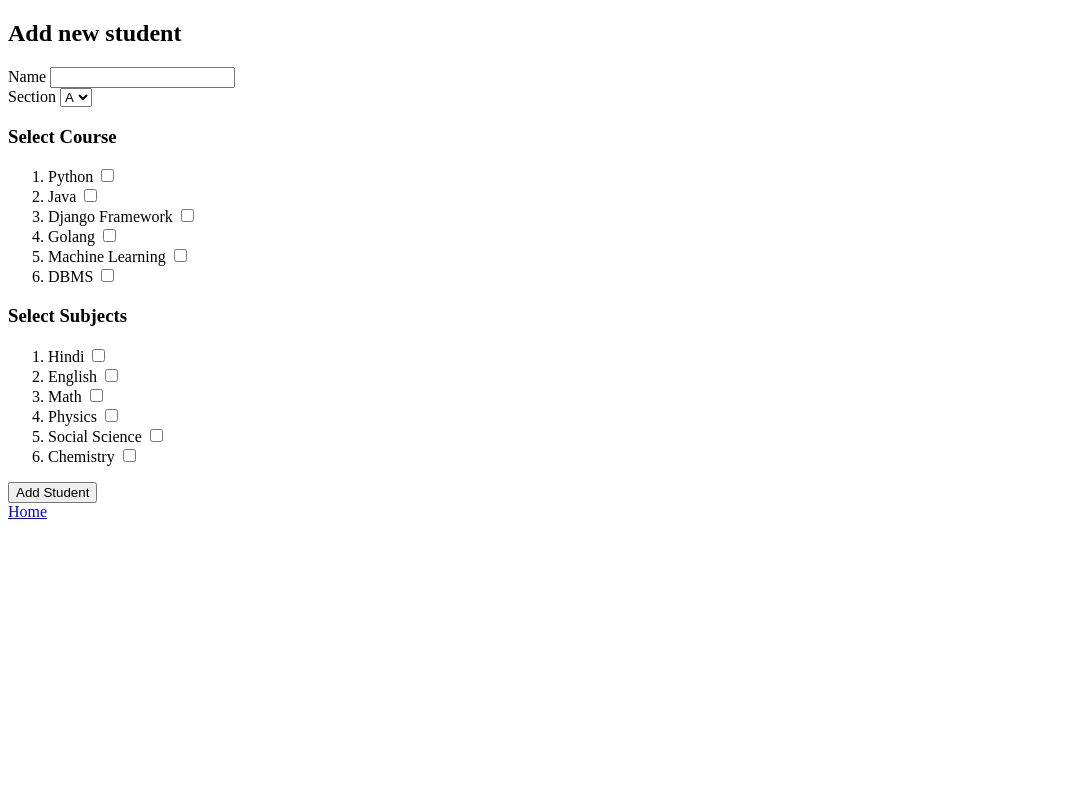
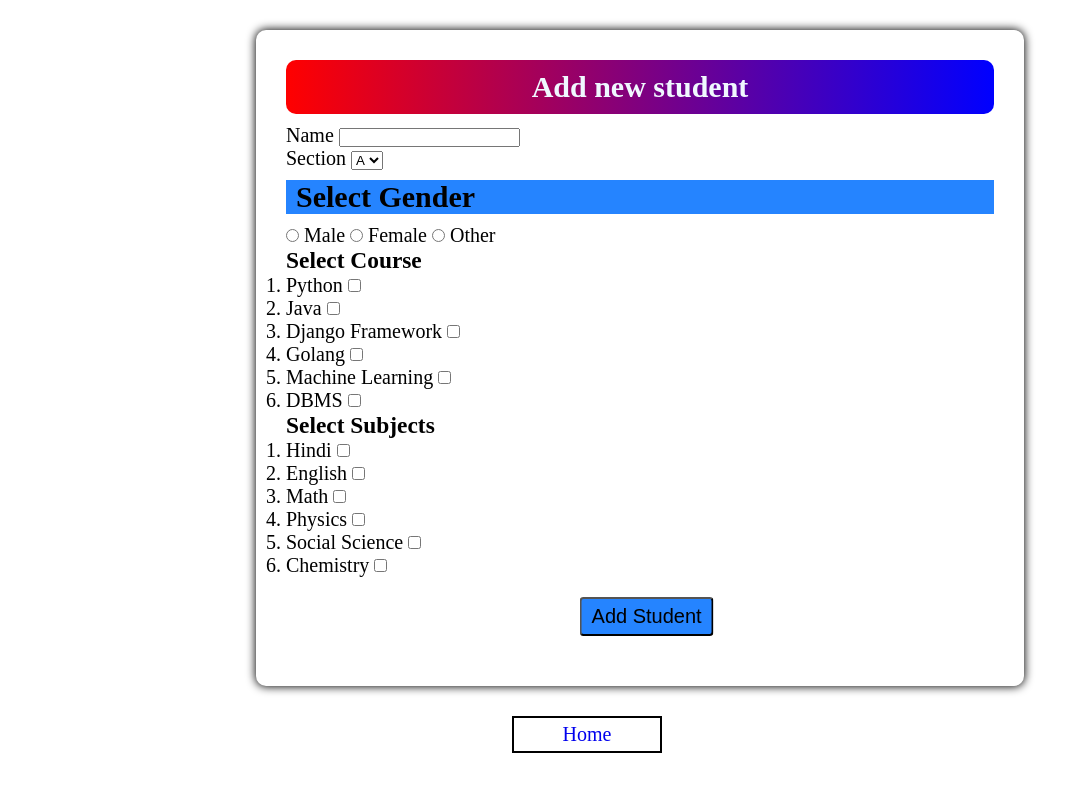
Before and after one commit to rampravesh22/django-practice, a Django app: page /addstudent/ in a window 1280 px wide. Shown: the whole page, without its empty margins (0-1087 px from the left). Run offline with Django 4.2, Linux system fonts and the light colour scheme.

Commit message:
just commit

```diff
--- a/related_name/core/static/core.css
+++ b/related_name/core/static/core.css
@@ -1,11 +1,35 @@
+:root {
+    --color-primary: #2584ff;
+    --color-secondary: rgb(69, 255, 140);
+}
+
+*,
+*::after,
+*::before {
+    box-sizing: border-box;
+    margin: 0;
+    padding: 0;
+}
+
+input[type=submit] {
+    background-color: var(--color-primary);
+}
+
+html {
+    /* 1rem = 10px*/
+    font-size: 62.5%;
+}
+
 h1 {
     animation: heading 4s linear infinite alternate;
+    font-size: 3rem;
 }
 
-.addnewstudent {
-    border: solid black 3px;
-    padding: 20px;
+container {
+    border: 2px solid black;
 }
+
+
 
 @keyframes heading {
     0% {}
@@ -16,32 +40,31 @@ h1 {
 }
 
 
-
-a {
+table a {
     text-decoration: none;
     border: 2px solid black;
-    color: black;
-    padding: 2px 4px;
+    color: rgb(255, 255, 255);
+    padding: 3px 5px;
     border-radius: 5px;
-    background-color: rgb(48, 255, 158);
+    background-color: var(--color-primary);
     position: relative;
     left: 30%;
     transition: all 200ms;
+    font-size: 1.3rem;
 
 
 }
 
 a:hover {
     background-color: aliceblue;
+    color: black;
 }
 
 table {
     border-collapse: collapse;
     padding: 12px;
-    width: 100%;
-    position: relative;
-    left: 50%;
-    transform: translate(-50%);
+    width: 90%;
+    margin: auto;
 }
 
 
@@ -51,9 +74,119 @@ thead {
     border: 4px solid red;
 }
 
+.click-here {
+    margin: auto;
+    margin-top: 2rem;
+    padding: 1rem;
+}
+
+.click-here {
+    width: 80%;
+    text-align: center;
+
+}
+
+tr:nth-child(even) {
+    background-color: #ccd5d3;
+}
+
+tr {
+    transition: all 500ms;
+}
+
+tr:hover {
+    background-color: rgb(121, 121, 233);
+}
+
+.click-here a {
+    font-size: 3rem;
+    text-decoration: none;
+    background-color: rgb(204, 223, 224);
+    border: rgb(255, 0, 140) solid 2px;
+    padding: .4rem 1rem;
+    border-radius: 1rem;
+    text-transform: capitalize;
+    font-family: Arial, Helvetica, sans-serif;
+}
+
 tr,
 th,
 td {
     border: 1px solid;
-    padding: 6px;
+    padding: 1rem;
+    font-size: 2rem;
 }
+
+.details {
+    font-size: 2rem;
+    width: 80%;
+    margin: 2rem auto;
+    border: 2px solid black;
+    padding: 1.5rem 3rem;
+}
+
+.details .name span {
+    font-size: 3rem;
+    color: dodgerblue;
+    font-weight: normal;
+}
+
+.container {
+
+    font-size: 2rem;
+    padding: 3rem;
+    box-shadow: 0 0 1rem .05rem;
+    border-radius: 1rem;
+    width: 60%;
+    margin: 3rem auto;
+}
+
+.heading {
+    font-size: 2rem;
+    text-align: center;
+    display: block;
+    width: 100%;
+    padding: 1rem;
+    margin-bottom: 1rem;
+    background: linear-gradient(90deg, red, blue);
+    color: aliceblue;
+    border-radius: 1rem;
+}
+
+form h2 {
+    background-color: #2584ff;
+    padding: 0 1rem;
+    margin: 1rem 0;
+}
+
+input {
+    accent-color: rgb(253, 48, 113);
+}
+
+.container input[type=submit] {
+    font-size: 2rem;
+    position: relative;
+    margin: 2rem;
+    left: 50%;
+    transform: translate(-60%, 0);
+    padding: .6rem 1rem;
+    border-radius: .4rem;
+    transition: all 300ms;
+}
+
+.container input[type=submit]:hover {
+    color: wheat;
+}
+
+.container~a {
+    font-size: 2rem;
+    width: 15rem;
+    display: inline-block;
+    text-align: center;
+    padding: .5rem 0;
+    text-decoration: none;
+    border: 2px solid black;
+    position: relative;
+    left: 40%;
+
+}
--- a/related_name/core/templates/core/addstudent.html
+++ b/related_name/core/templates/core/addstudent.html
@@ -1,4 +1,5 @@
 <!DOCTYPE html>
+{% load static %}
 <html lang="en">
 
 <head>
@@ -6,11 +7,14 @@
     <meta http-equiv="X-UA-Compatible" content="IE=edge">
     <meta name="viewport" content="width=device-width, initial-scale=1.0">
     <title>Document</title>
+    <link rel="stylesheet" href="{% static 'core.css' %}">
 </head>
 
 <body>
-    <h2>Add new student</h2>
-    <div class="addnewstudent">
+    <div class="container">
+        <dic class="heading">
+            <h2>Add new student</h2>
+        </dic>
         <form action="" method="post">
             {% csrf_token %}
             <div class="form-input">
@@ -25,6 +29,15 @@
                     {% endfor %}
 
                 </select>
+            </div>
+            <div class="form-input">
+                <h2>Select Gender</h2>
+                <input type="radio" name="gender" value="female" id="male">
+                <label for="male">Male</label>
+                <input type="radio" name="gender" value="female" id="female">
+                <label for="male">Female</label>
+                <input type="radio" name="gender" value="other" id="other">
+                <label for="other">Other</label>
             </div>
             <div class="form-input">
                 <h3>Select Course</h3>
--- a/related_name/core/views.py
+++ b/related_name/core/views.py
@@ -45,6 +45,7 @@ def addstudnet(request):
         section = request.POST.get('section')
         courses = request.POST.getlist('course')
         subjects = request.POST.getlist('subjects')
+        print("************************************************************")
         student = Student.objects.create(student_name=name)
 
         section = Section.objects.create(student=student, section_name=section)
```
Also changed, not shown: related_name/core/templates/core/home.html (+5 -2 lines), related_name/db.sqlite3.
